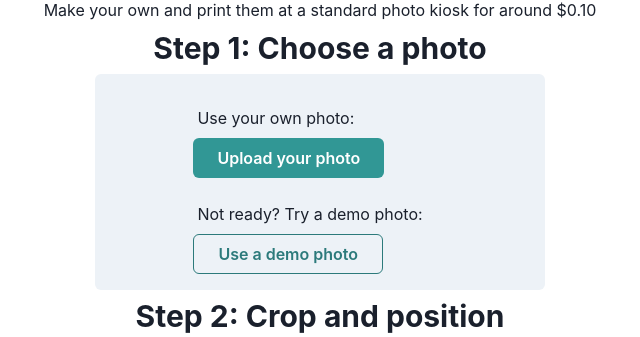
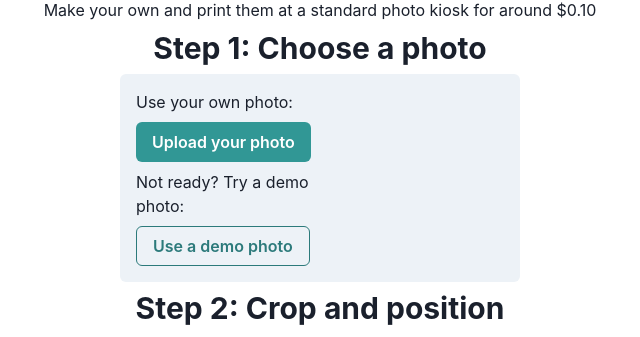
Before and after one commit to dingran/passport-photo, a Next.js app: page / in a window 1280 px wide. Shown: the part 117-454 px from the top of the page, without its empty margins (320-960 px from the left). Built offline with nearby package versions, Linux system fonts and the light colour scheme.

Commit message:
using Flex

```diff
--- a/pages/index.js
+++ b/pages/index.js
@@ -15,6 +15,8 @@ import {
   Image as ChakraImage,
   IconButton,
   ButtonGroup,
+  Grid,
+  GridItem,
 } from '@chakra-ui/react';
 import { DownloadIcon } from '@chakra-ui/icons';
 
@@ -135,6 +137,7 @@ export default function Home() {
   };
 
   return (
+    <Container>
       <VStack>
         <NextSeo
           title='Passport Photo Maker'
@@ -157,20 +160,19 @@ export default function Home() {
         <Heading size='lg' as='h2'>
           Step 1: Choose a photo
         </Heading>
-      <Container maxW={450} bg='gray.100' rounded='md' px={6} py={4}>
-        <Center>
-          <HStack>
-            <VStack alignItems='flex-start' pr={6}>
-              <Text pl={1} pt={4}>
-                Use your own photo:
-              </Text>
+
+        <Container maxW={400} bg='gray.100' rounded='md'>
+          <Flex height='100%' width='100%' gridGap={2} my={4}>
+            <VStack width='60%' align='flex-start' justify='space-between'>
+              <VStack alignItems='flex-start'>
+                <Text>Use your own photo:</Text>
                 <Button
                   colorScheme='teal'
                   onClick={() => {
                     fileInputRef.current.click();
                   }}
                 >
-                <Text mx={2}>Upload your photo</Text>
+                  Upload your photo
                 </Button>
                 <input
                   ref={fileInputRef}
@@ -179,10 +181,9 @@ export default function Home() {
                   onChange={getSourceImage}
                   hidden
                 />
-
-              <Text pl={1} pt={4}>
-                Not ready? Try a demo photo:
-              </Text>
+              </VStack>
+              <VStack alignItems='flex-start'>
+                <Text>Not ready? Try a demo photo:</Text>
                 <Button
                   colorScheme='teal'
                   variant='outline'
@@ -190,13 +191,12 @@ export default function Home() {
                     setSourceImage('/demo-photo.jpg');
                   }}
                 >
-                <Text mx={2}>Use a demo photo</Text>
+                  Use a demo photo
                 </Button>
               </VStack>
-
-            {/* Note: next/image can't use FileReader data url as src */}
+            </VStack>
             {sourceImage ? (
-              <VStack alignItems='flex-start'>
+              <VStack width='40%'>
                 <Text>Preview</Text>
                 <ChakraImage
                   src={sourceImage}
@@ -207,8 +207,7 @@ export default function Home() {
             ) : (
               <></>
             )}
-          </HStack>
-        </Center>
+          </Flex>
         </Container>
 
         <Heading size='lg' as='h2'>
@@ -228,8 +227,8 @@ export default function Home() {
         {photoSet ? (
           <>
             <Text>
-            Print this image at your local photo kiosk or pharmacy as a standard
-            size photo. A single photo should cost around $0.10
+              Print this image at your local photo kiosk or pharmacy as a
+              standard size photo. A single photo should cost around $0.10
             </Text>
             <Text>
               {`This is standard photo print size in US, Canada, Australia and India.
@@ -275,5 +274,6 @@ export default function Home() {
 
         <SocialMediaLinks />
       </VStack>
+    </Container>
   );
 }
```
Lines whose indentation alone changed are shown as unchanged.
